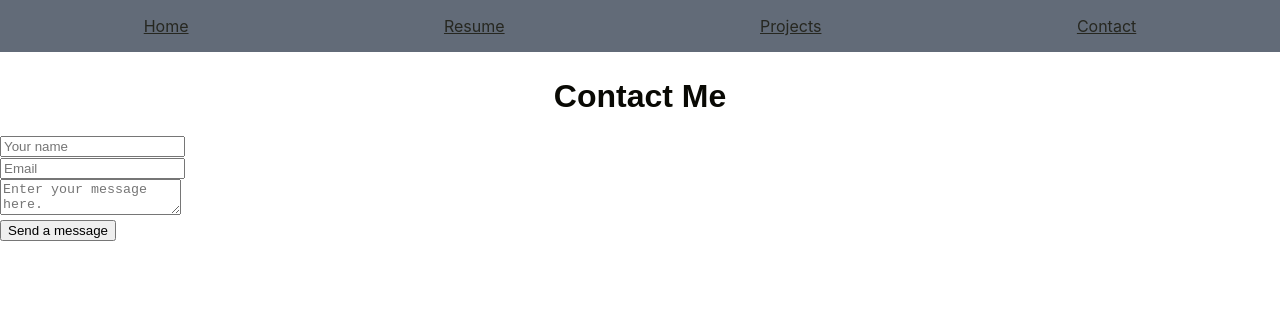
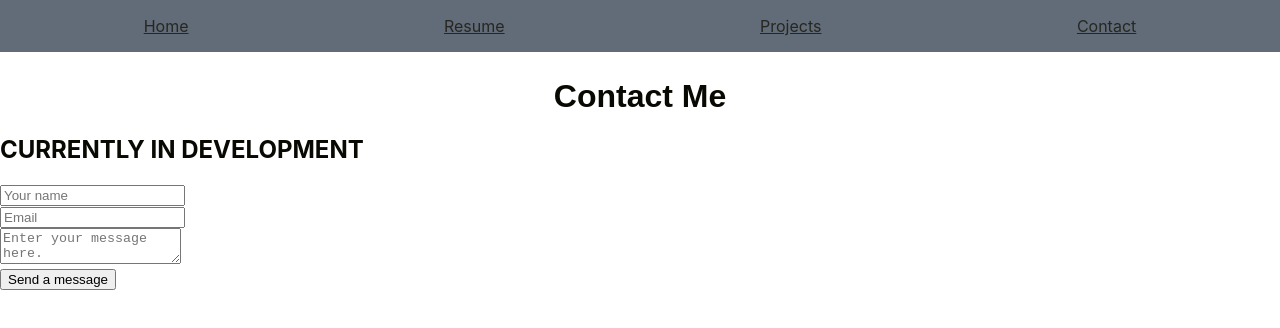
Before and after one commit to Vicguin65/Portfolio-Website, a React (Create React App) app in the folder portfolio-website/: page /contact in a window 1280 px wide. Shown: the top 328 px of the page. Built offline with nearby package versions, Linux system fonts and the light colour scheme.

Commit message:
Contact Page Not Working

```diff
--- a/portfolio-website/src/pages/ContactPage.js
+++ b/portfolio-website/src/pages/ContactPage.js
@@ -8,6 +8,7 @@ const ContactPage = () => {
     <div>
         <NavBar/>
         <h1 className={styles.header}>Contact Me</h1>
+        <h2>CURRENTLY IN DEVELOPMENT</h2>
         {/* TO DO: Connect with backend */}
       <form onSubmit={() => {}}>
         <div>
```
